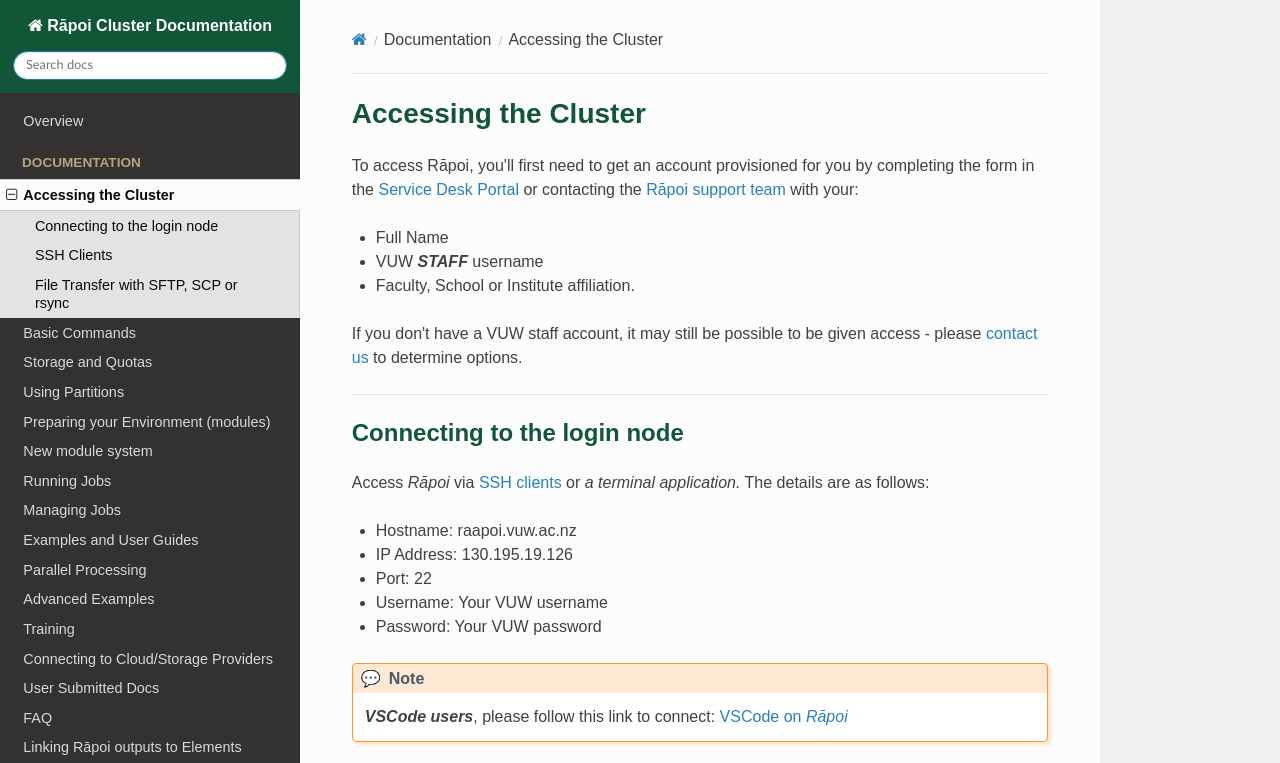
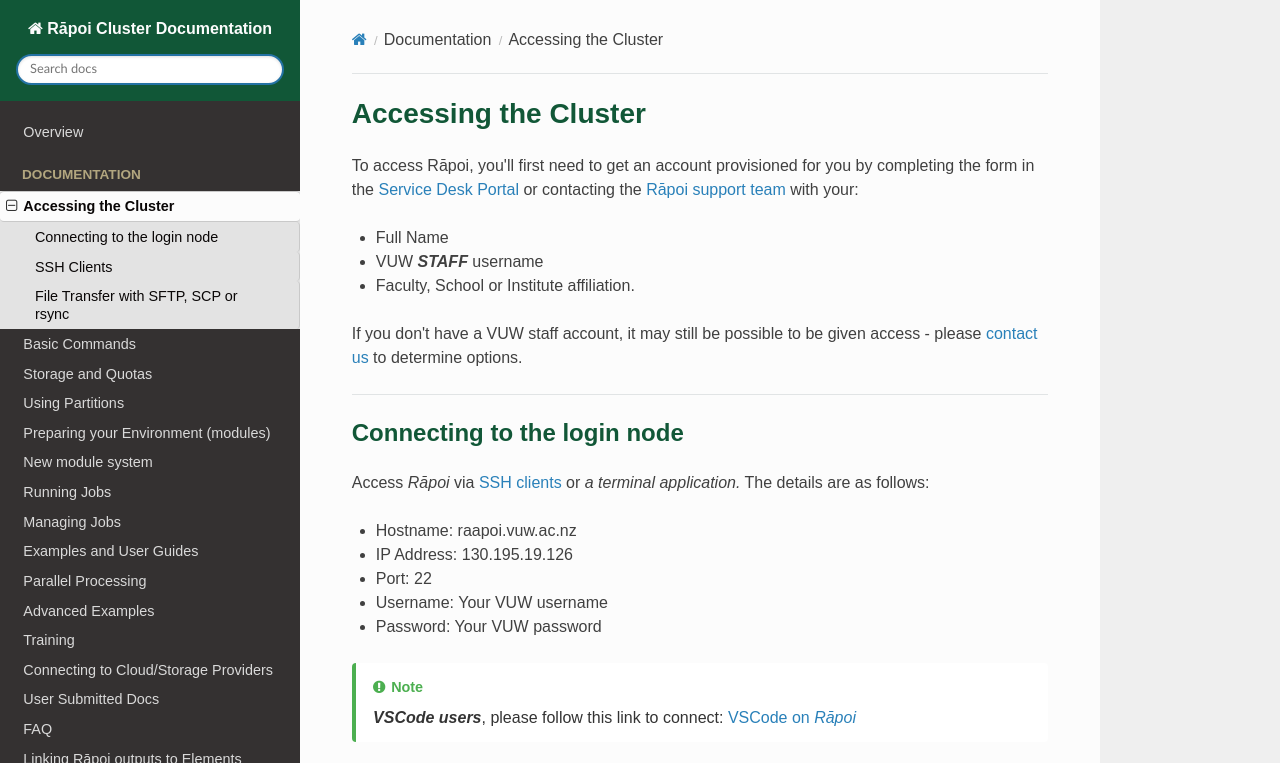
Before and after one commit to vuw-research-computing/raapoi-docs, an MkDocs documentation site: the page built from docs/accessing_the_cluster.md, in a window 1280 px wide and 1400 px high. Shown: the top 763 px of the window. Built offline with MkDocs 1.6.1, drawn with Linux system fonts in a browser that asks for light colours; nearby versions of some CDN libraries; some web fonts are replaced; a script that is not in the unit is left out; grey boxes are pictures that could not be loaded.

Commit message:
Update - Block design
Admonitions, code blocks

````diff
--- a/docs/accessing_the_cluster.md
+++ b/docs/accessing_the_cluster.md
@@ -64,7 +64,7 @@
     Once at the command prompt you can type the following to login (replace "username" with your VUW user):
 
 ```bash
-ssh -X username@raapoi.vuw.ac.nz
+$ ssh -X username@raapoi.vuw.ac.nz
 ```
 
 The _-X_ parameter tells SSH to forward any GUI windows to your local machine, this is called X forwarding.
--- a/docs/extra.css
+++ b/docs/extra.css
@@ -1,10 +1,11 @@
+/* --- Font Definitions --- */
 @font-face {
     font-family: 'National';
     font-weight: 400;
     src: url('https://www.victoria.ac.nz/assets/fonts/NationalWebLF-Regular.eot');
-    src: url('https://www.victoria.ac.nz/assets/fonts/NationalWebLF-Regular.eot?#iefix') format('embedded-opentype'), /* IE6-IE8 */
-         url('https://www.victoria.ac.nz/assets/fonts/NationalWebLF-Regular.woff') format('woff'), /* Modern Browsers */
-         url('https://www.victoria.ac.nz/assets/fonts/NationalWebLF-Regular.ttf') format('truetype'); /* Safari, Android, iOS */
+    src: url('https://www.victoria.ac.nz/assets/fonts/NationalWebLF-Regular.eot?#iefix') format('embedded-opentype'),
+         url('https://www.victoria.ac.nz/assets/fonts/NationalWebLF-Regular.woff') format('woff'),
+         url('https://www.victoria.ac.nz/assets/fonts/NationalWebLF-Regular.ttf') format('truetype');
 }
 
 @font-face {
@@ -21,14 +22,12 @@
     src: local('Segoe UI Regular'), url('../site/fonts/Segoe UI.woff') format('woff');
 }
 
-
 @font-face {
     font-family: 'Segoe UI Italic';
     font-style: normal;
     font-weight: normal;
     src: local('Segoe UI Italic'), url('../site/fonts/Segoe UI Italic.woff') format('woff');
 }
-
 
 @font-face {
     font-family: 'Segoe UI Bold';
@@ -37,7 +36,6 @@
     src: local('Segoe UI Bold'), url('../site/fonts/Segoe UI Bold.woff') format('woff');
 }
 
-
 @font-face {
     font-family: 'Segoe UI Bold Italic';
     font-style: normal;
@@ -45,21 +43,31 @@
     src: local('Segoe UI Bold Italic'), url('site/fonts/Segoe UI Bold Italic.woff') format('woff');
 }
 
-h1 {
-  color: #115737;
+/* --- Global Body & Typography --- */
+body {
+    font-family: "Segoe UI Regular", "Nimbus Sans L", Arial, "Helvetica Neue", "Helvetica", sans-serif;
+    font-weight: normal;
+    color: #404040;
+    min-height: 100%;
+    overflow-x: hidden;
+    background: #edf0f2;
 }
 
 h1, h2, h3, h4, h6, legend {
     margin-top: 0px;
     font-weight: 700;
-    font-family: "National","Segoe WP Semibold","Nimbus Sans L",Arial,"Helvetica Neue","Helvetica",sans-serif;
+    font-family: "National", "Segoe WP Semibold", "Nimbus Sans L", Arial, "Helvetica Neue", "Helvetica", sans-serif;
+    color: #115737;
+}
+
+h1 {
     color: #115737;
 }
 
 h5 {
     margin-top: 0px;
     font-weight: 700;
-    font-family: "National","Segoe WP Semibold","Nimbus Sans L",Arial,"Helvetica Neue","Helvetica",sans-serif;
+    font-family: "National", "Segoe WP Semibold", "Nimbus Sans L", Arial, "Helvetica Neue", "Helvetica", sans-serif;
     color: #343131;
 }
 
@@ -67,20 +75,20 @@
     color: #B2A67F;
 }
 
-
 a:visited {
     color: #B2A67F;
 }
 
+/* --- Navigation & Header --- */
 .wy-nav-top {
     background: #115737;
     color: #fff;
-    padding: 0.4045em 0.809em;
+    padding: 0.8em 1.2em;
     position: relative;
-    line-height: 50px;
+    line-height: 1.5;
     text-align: center;
     font-size: 100%;
-    *zoom: 1;
+    box-shadow: 0 2px 4px rgba(0, 0, 0, 0.1);
 }
 
 .wy-menu-vertical span {
@@ -89,115 +97,135 @@
 
 .wy-menu-vertical li.current a {
     color: #0a0707;
+    border-radius: 4px;
+}
+
+.wy-menu-vertical li.current li.current a {
+    color: #0a0707;
+    border-radius: 4px;
 }
 
 .wy-side-nav-search {
     z-index: 200;
     background-color: #115737;
     text-align: center;
-    padding: 0.809em;
+    padding: 1em;
     display: block;
     color: #115737;
-    margin-bottom: 0.809em;
+    margin-bottom: 1em;
 }
 
-body {
-    font-family: "Segoe UI Regular","Nimbus Sans L",Arial,"Helvetica Neue","Helvetica",sans-serif;
-    font-weight: normal;
-    color: #404040;
-    min-height: 100%;
-    overflow-x: hidden;
-    background: #edf0f2;
+.wy-side-nav-search input {
+    border-radius: 20px;
+    padding: 0.5em 1em;
+    border: 2px solid #B2A67F;
 }
 
+.rst-content .admonition code {
+    color: #ff0000ff;
+    /* border: transparent;
+    background: transparent; */
+}
+
+/* --- Inline Code Styling --- */
 code, .rst-content tt {
     white-space: nowrap;
     max-width: 100%;
-    background: #ededeb;
-    border: solid 1px #e1e4e5;
-    font-size: 75%;
-    padding: 0 5px;
-    font-family: Consolas,"Andale Mono WT","Andale Mono","Lucida Console","Lucida Sans Typewriter","DejaVu Sans Mono","Bitstream Vera Sans Mono","Liberation Mono","Nimbus Mono L",Monaco,"Courier New",Courier,monospace;
-    color: #333;
+    background: #f0f0f0;
+    border: 1px solid #e0e0e0;
+    font-size: 0.9em;
+    padding: 2px 5px;
+    font-family: inherit;
+    color: #8B0000;
     overflow-x: auto;
+    border-radius: 3px;
 }
 
+/* --- Card Container & Card Styling --- */
 .card-container {
     display: flex;
     flex-wrap: wrap;
-    justify-content: center; /* This centers the cards */
+    justify-content: center;
+    gap: 1.5em;
+    padding: 1em;
 }
 
 .card {
-    width: 30%;             /* Adjust based on your preference */
-    max-width: 300px;       /* Optional. Sets a max width for the card */
-    margin: 1% 0.5%;        /* Top/bottom spacing of 1%, left/right spacing of 0.5% */
-    box-shadow: 0 4px 8px 0 rgba(0,0,0,0.2);
-    transition: 0.3s;
-    background-color: #f9f9f9;
-    padding: 15px;
+    width: calc(33.333% - 1em);
+    max-width: 320px;
+    box-shadow: 0 2px 8px rgba(0, 0, 0, 0.08);
+    transition: transform 0.3s ease-in-out, box-shadow 0.3s ease-in-out;
+    background-color: #ffffff;
+    padding: 20px;
+    border-radius: 8px;
+    border: 1px solid #e0e0e0;
+    display: flex;
+    flex-direction: column;
 }
 
 .card:hover {
-    box-shadow: 0 8px 16px 0 rgba(0,0,0,0.2);
+    box-shadow: 0 8px 16px rgba(0, 0, 0, 0.12);
+    transform: translateY(-5px);
 }
 
 .card img {
     width: 100%;
-    max-height: 200px;
+    max-height: 180px;
     display: block;
+    object-fit: cover;
+    border-radius: 4px;
+    margin-bottom: 15px;
 }
 
-/* Media query for screens narrower than 500px */
+/* --- Media query for screens narrower than 500px --- */
 @media (max-width: 500px) {
     .card-container {
-        flex-direction: column; /* Stack items vertically */
-        align-items: center;    /* Center the cards */
+        flex-direction: column;
+        align-items: center;
+        gap: 1em;
     }
 
     .card {
-        width: 90%;          /* Make the card take up most of the screen width */
-        margin: 15px 0;      /* Adjust spacing as desired */
+        width: 90%;
+        margin: 10px 0;
     }
 }
 
-/* Tab style starts here */
-
-/* REMOVE RADIO BuTTON AT THE TOP OF TABBED CONTENT */
+/* --- Tab Style --- */
 .tabbed-alternate > input {
     display: none;
 }
 
 .tabbed-labels {
-  display: flex; /* COMMENT #TABS>4 */
+    display: flex;
     width: 100%;
-  overflow: auto;
+    overflow-x: auto;
+    border-bottom: 1px solid #e0e0e0;
+    margin-bottom: 1.5em;
 }
 
 .tabbed-labels > label {
-  width: auto;
-  padding: 0.0em 1.0em 0.78125em;
-  font-weight: 700;
-  font-size: 0.9em;
+    flex-shrink: 0;
+    padding: 0.8em 1.2em;
+    font-weight: 600;
+    font-size: 0.95em;
     white-space: nowrap;
-  border-bottom: 0.1rem solid transparent;
-  scroll-snap-align: start;
-  border-top-left-radius: 0.1rem;
-  border-top-right-radius: 0.1rem;
+    border-bottom: 3px solid transparent;
     cursor: pointer;
-  transition: background-color 250ms, color 250ms;
+    transition: background-color 250ms ease, color 250ms ease, border-color 250ms ease;
+    color: #607d8b;
 }
 
 .tabbed-labels > label:hover {
-  color: red;
+    color: #115737;
+    background-color: #f5f5f5;
 }
 
-
 .tabbed-alternate .tabbed-content {
-  font-size: 0.9em;
-  padding-top: 0.64em;
-  padding-left: 0.55em;
-
+    font-size: 0.95em;
+    padding: 0.8em 1em;
+    line-height: 1.6;
+    color: #404040;
 }
 
 .tabbed-alternate input:nth-child(1):checked ~ .tabbed-content > :nth-child(1),
@@ -214,195 +242,183 @@
     .tabbed-alternate input:nth-child(1):checked ~ .tabbed-labels > :nth-child(1),
     .tabbed-alternate input:nth-child(2):checked ~ .tabbed-labels > :nth-child(2),
     .tabbed-alternate input:nth-child(3):checked ~ .tabbed-labels > :nth-child(3) {
-    color: red;
-    border-color: red;
+        color: #115737;
+        border-color: #115737;
+        background-color: #ffffff;
     }
 }
 
-/* Tab style ends here */
-
-
-/* ADMONITION STYLE*/
-
-
-/* INFO */
-.admonition.info .admonition-title::before {
-  content: "🔅";
-  padding-right: 0.25rem;
-
+/* --- Code Block Styling --- */
+div.highlight {
+    margin: 1.5em 0;
+    background-color: #f8f8f8;
+    padding: 0;
+    border-radius: 8px;
+    box-shadow: 0 2px 6px rgba(0, 0, 0, 0.05);
+    overflow: hidden;
 }
 
-.rst-content .admonition.info .admonition-title {
-  font-size: medium;
-  color: rgb(74, 89, 96);
-  padding-left: 0.5rem;
-  background-color: rgb(84, 117, 77, 0.2);
+.rst-content div[class^=highlight] pre {
+    padding: 0; /*1em 1.2em;*/
+    background: transparent;
+    border: none;
+    border-left: 5px solid #115737;
+    border-radius: 0;
+    overflow-x: auto;
+    white-space: pre;
+    color: #2c3e50;
+    font-size: 0.9em;
+    line-height: 1.5;
 }
 
-.admonition.info {
-  box-shadow: 0.2em 0.2em 0.2em rgba(84, 117, 77,0.2);
-
-  border: 1.5px solid rgb(84, 117, 77);
-  border-radius: 0.25rem;
-  background-color: white;
-}
+/* ---- ADMONITIONS ---- */
 
 
 
 
-/* EXAMPLE */
-.admonition.example .admonition-title::before {
-  content: "🔥";
-  padding-right: 0.25rem;
 
-}
-.rst-content .admonition.example .admonition-title {
-  font-size: medium;
-  color: rgb(74, 89, 96);
-  padding-left: 0.5rem;
-  background-color: rgb(82, 217, 53, 0.2);
+
+/* ---- ADMONITIONS ---- */
+.rst-content .admonition {
+    padding: 0.8em 1.2em; /* Reduced padding */
+    margin: 1.5em 0;
+    border-left: 4px solid #ccc;
+    background-color: #f9f9f9;
+    color: #333;
+    border-radius: 4px;
+    font-size: 0.9em; /* Slightly smaller overall text */
+    line-height: 1.5; /* Adjusted line height for smaller text */
 }
 
-.admonition.example {
-  box-shadow: 0.2em 0.2em 0.2em rgba(82, 217, 53,0.2);
 
-  border: 1.5px solid rgba(82, 217, 53);
-  border-radius: 0.25rem;
-  background-color: white;
+.rst-content .admonition .admonition-title {
+    font-weight: bold;
+    margin-top: 0;
+    margin-bottom: 0.4em; /* Reduced bottom margin */
+    padding-bottom: 0.4em; /* Reduced bottom padding */
+    background: none;
+    background-color: none;
+}
+
+
+.rst-content .admonition .admonition-title::before {
+    margin-right: 0.4em; /* Slightly reduced space before emoji */
+}
+
+
+/* --- Specific Admonition Types --- */
+
+
+/* Note Admonition */
+.rst-content .admonition.note {
+    border-color: #4CAF50;
+    background-color: #ffffff;
+}
+
+
+.rst-content .admonition.note .admonition-title {
+    color: #4CAF50;
 }
 
 
 
 
 
-/* WARNING */
-.admonition.warning .admonition-title::before {
-  content: "⚠️";
-  padding-right: 0.25rem;
-
-}
-.rst-content .admonition.warning .admonition-title {
-  font-size: medium;
-  color: rgb(74, 89, 96);
-  padding-left: 0.5rem;
-  background-color: rgba(194, 121, 201,0.2);
-}
-
-.admonition.warning {
-  box-shadow: 0.2em 0.2em 0.2em rgba(194, 121, 201,0.2);
-  border: 1.5px solid rgb(194, 121, 201);
-  border-radius: 0.25rem;
-  background-color: white;
+/* Warning Admonition */
+.rst-content .admonition.warning {
+    border-color: #FFC107;
+    background-color: #ffffff;
 }
 
 
-
-
-/* TIP */
-.admonition.tip .admonition-title::before {
-  content: "💡";
-  padding-right: 0.25rem;
-
-}
-.rst-content .admonition.tip .admonition-title {
-  font-size: medium;
-  color: rgb(74, 89, 96);
-  padding-left: 0.5rem;
-  background-color: rgba(0, 182, 208, 0.2);
-}
-
-.admonition.tip {
-  box-shadow: 0.2em 0.2em 0.2em rgba(0, 182, 208, 0.2);
-  border: 1.5px solid rgb(74, 89, 96);
-  border-radius: 0.25rem;
-  background-color: white;
+.rst-content .admonition.warning .admonition-title {
+    color: #FFC107;
 }
 
 
-
-
-
-
-/* DANGER */
-.admonition.danger .admonition-title::before {
-  content: "👽";
-  padding-right: 0.25rem;
-
-}
-.rst-content .admonition.danger .admonition-title {
-  font-size: medium;
-  color: rgb(74, 89, 96);
-  padding-left: 0.5rem;
-  background-color: rgba(252, 81, 86, 0.2);
-}
-
-.admonition.danger {
-  box-shadow: 0.2em 0.2em 0.2em rgba(103, 62, 63,0.2);
-  border: 1.5px solid rgb(252, 81, 86);
-  border-radius: 0.25rem;
-  background-color: white;
-
+.rst-content .admonition.warning .admonition-title::before {
+    content: " 📣 ";
 }
 
 
-
-
-
-
-
-/* NOTE */
-.admonition.note .admonition-title::before {
-
-  content: "💬";
-  padding-right: 0.25rem;
-
-}
-
-.rst-content .admonition.note .admonition-title {
-  font-size: medium;
-  color: rgb(74, 89, 96);
-  padding-left: 0.5rem;
-  box-sizing: border-box;
-  background-color: rgb(255, 146, 41, 0.2);
-}
-
-.admonition.note {
-  box-shadow: 0.2em 0.2em 0.2em rgba(255, 146, 41, 0.2);
-  border: 1.5px solid rgba(255, 146, 41);
-  border-radius: 0.25rem;
-  background-color: white;
-
+/* Tip Admonition */
+.rst-content .admonition.tip {
+    border-color: #2196F3;
+    background-color: #ffffff;
 }
 
 
-
- /* NOTE COLLAPSIBLE */
-
-.rst-content .caution p {
-  padding: 0.8rem;
-  background-color: white;
-}
-
-.rst-content .caution summary {
-  font-size: medium;
-  color: rgba(125,50,180);
-  padding-left: 0.5rem;
-}
-
-.rst-content .caution {
-  padding: 0rem;
-  background-color: rgba(125,125,195,0.25);
-  border: 1.5px solid rgba(125,50,180,0.8);
-  border-radius: 0.25rem;
+.rst-content .admonition.tip .admonition-title {
+    color: #2196F3;
 }
 
 
-/* FENCES */
-div.highlight  {
-  background-color: red;
-
+.rst-content .admonition.tip .admonition-title::before {
+    content: "🔥";
 }
 
-.rst-content div[class^=highlight] pre {
-  padding: 0rem;
+
+/* Important Admonition */
+.rst-content .admonition.important {
+    border-color: #F44336;
+    background-color: #ffffff;
 }
+
+
+.rst-content .admonition.important .admonition-title {
+    color: #F44336;
+}
+
+
+.rst-content .admonition.important .admonition-title::before {
+    content: " 💡 ";
+}
+
+
+/* Caution Admonition */
+.rst-content .admonition.caution {
+    border-color: #af7c4c;
+    background-color: #ffffff;
+}
+
+
+.rst-content .admonition.caution .admonition-title {
+    color: #af7c4c;
+}
+
+
+.rst-content .admonition.caution .admonition-title::before {
+    content: " ⚠️ ";
+}
+
+
+/* Danger Admonition */
+.rst-content .admonition.danger {
+    border-color: #ff4d07;
+    background-color: #ffffff;
+}
+
+
+.rst-content .admonition.danger .admonition-title {
+    color: #ff4d07;
+}
+
+
+.rst-content .admonition.danger .admonition-title::before {
+    content: " 🚩 ";
+}
+
+/* info Admonition */
+.rst-content .admonition.info {
+    border-color: #2125f3ff;
+    background-color: #ffffff;
+}
+
+
+.rst-content .admonition.info .admonition-title {
+    color: #2125f3ff;
+}
+
+.rst-content .admonition.info .admonition-title::before {
+    content: " 🔔 ";
+}
````
Also changed, not shown: docs/examples/Singularity.md (+7 -0 lines). Lines whose indentation alone changed are shown as unchanged.
